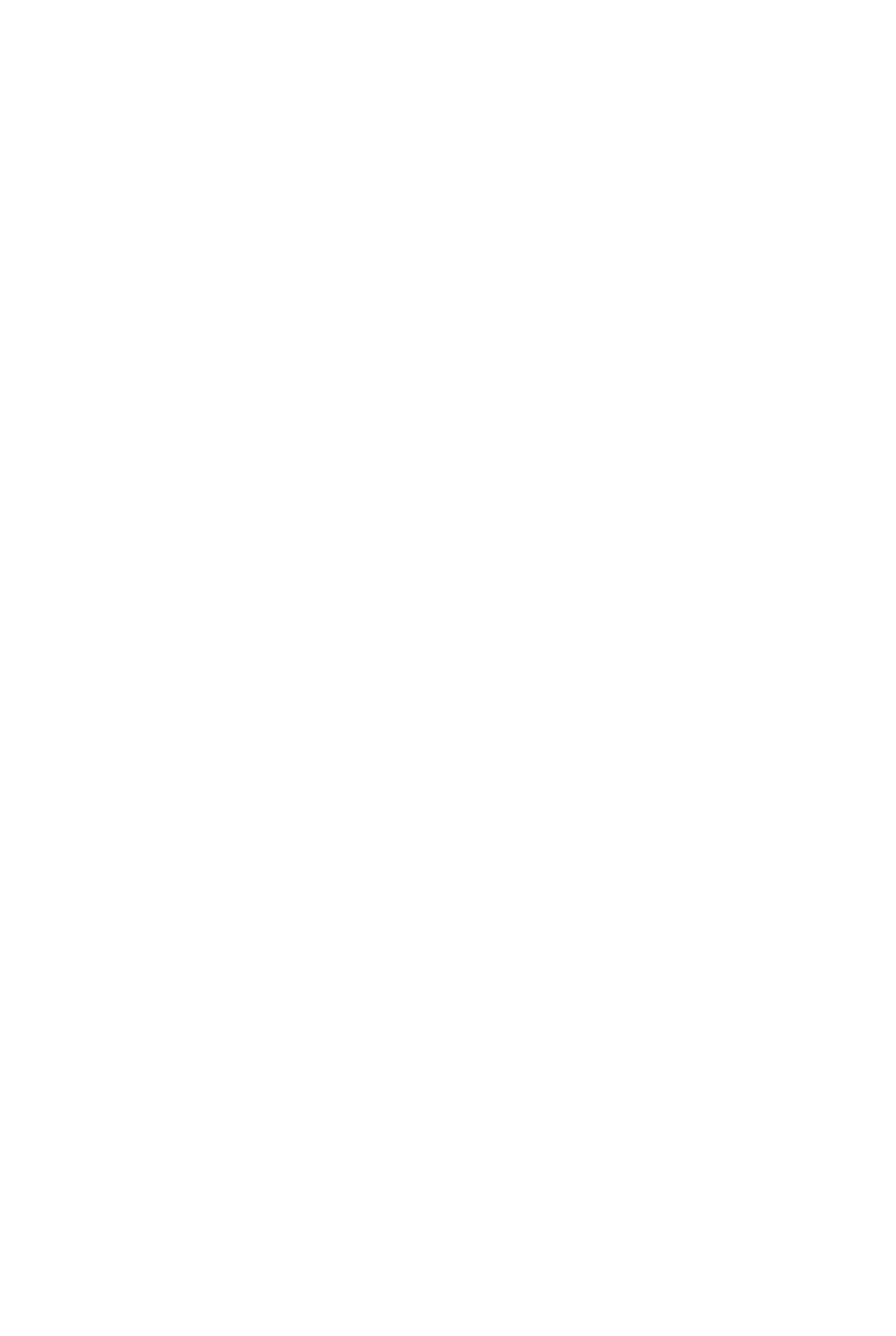
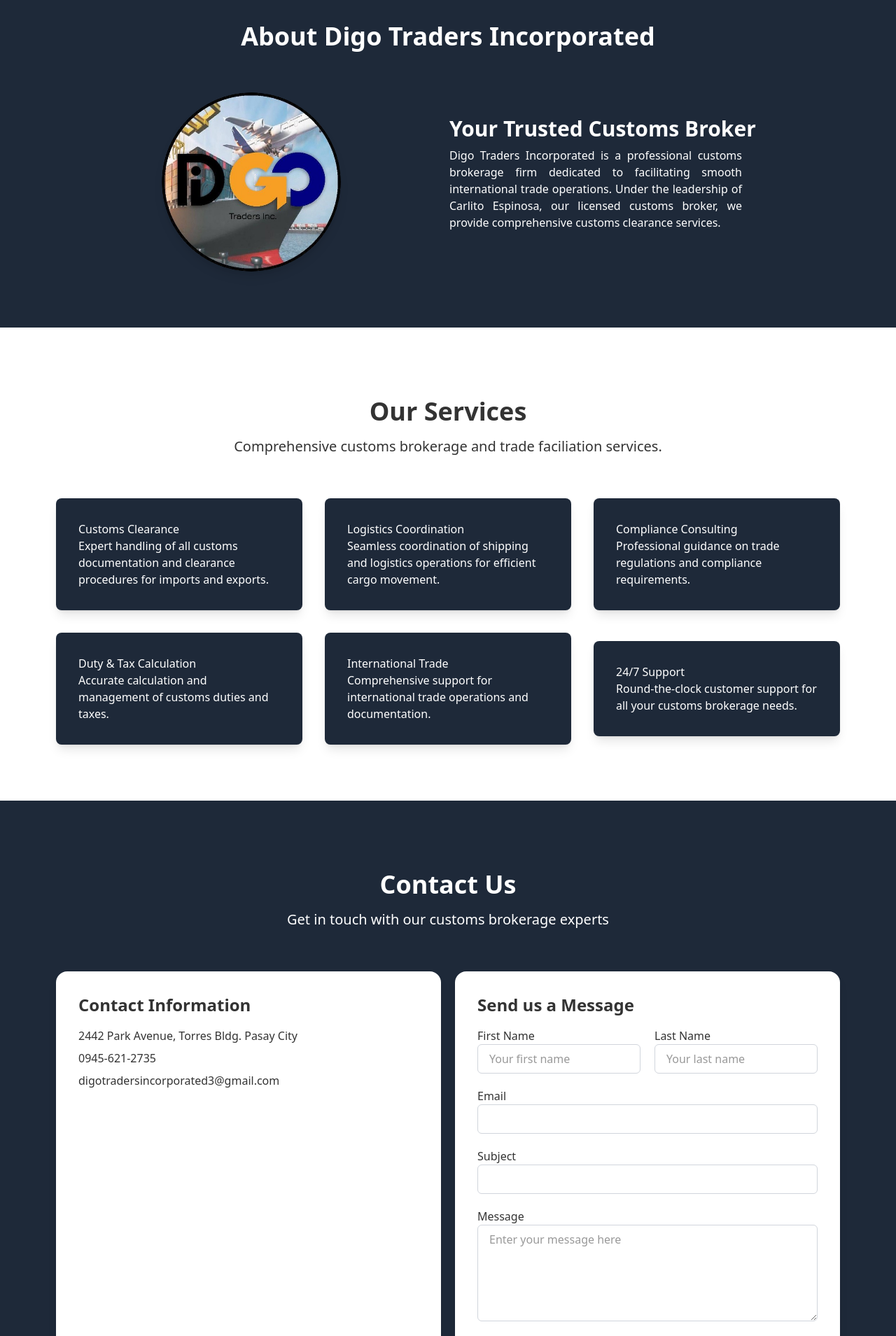
Before and after one commit to rastynkhen18/DigoTradersIncorporated-LandingPage, a React (Vite) app: page / in a window 1280 px wide. Shown: the part 880-2789 px from the top of the page at 70% size. Before the commit the page ends 812 px from the top, so only its background shows below. Built offline with nearby package versions, Linux system fonts and the light colour scheme.

Commit message:
Merged Updates

```diff
--- a/src/App.jsx
+++ b/src/App.jsx
@@ -2,6 +2,9 @@ import React from 'react'
 import { BrowserRouter as Router, Routes, Route } from 'react-router-dom';
 import Header from './components/Header';
 import Home from './pages/Home';
+import About from './pages/About'
+import Services from './pages/Services';
+import Contacts from './pages/Contacts';
 
 const App = () => {
   return (
@@ -10,6 +13,9 @@ const App = () => {
       <Header />
       <Routes>
         <Route path="/" element={<Home />} />
+        <Route path="/About" element={<About />} />
+        <Route path="/Services" element={<Services />}/>
+        <Route path='/Contacts' element={<Contacts/>}/>
       </Routes>
     </Router>
     </div>
--- /dev/null
+++ b/src/components/Footer.jsx
@@ -0,0 +1,42 @@
+import React from 'react'
+import Logo from "../assets/DigoTradersIncorporated_logo.png";
+
+const Footer = () => {
+    return (
+        <footer className="bg-[#222] text-[#fff] px-8 py-10">
+            <div className="grid md:grid-cols-3 gap-10">
+                <div className='flex items-center gap-2'>
+                    <img src={Logo} alt="Digo Traders Logo" className="w-12 mb-3" />
+                    <div><h1 className='text-base text-[var(--primary-color)] md:text-2xl' >DiGO Traders Inc,</h1>
+                        <p className="text-sm">
+                            Your trusted partner in customs brokerage and international trade facilitation.
+                        </p></div>
+                </div>
+
+                <div>
+                    <h1 className="font-semibold text-lg mb-2">Quick Links</h1>
+                    <ul className="space-y-1 text-sm">
+                        <li><a href="/" className="hover:text-[var(--primary-color)]">Home</a></li>
+                        <li><a href="/about" className="hover:text-[var(--primary-color)]">About</a></li>
+                        <li><a href="/services" className="hover:text-[var(--primary-color)]">Services</a></li>
+                        <li><a href="/contact" className="hover:text-[var(--primary-color)]">Contact</a></li>
+                    </ul>
+                </div>
+
+                <div>
+                    <h1 className="font-semibold text-lg mb-2">Contact Info</h1>
+                    <p className="text-sm">2442 Park Avenue, Torres Bldg.</p>
+                    <p className="text-sm">Pasay City</p>
+                    <p className="text-sm">Tel: (02) 835 6789</p>
+                    <p className="text-sm">Mobile: 0976-590-9243</p>
+                </div>
+            </div>
+
+            <div className="mt-10 text-center text-base text-gray-400">
+                © 2025 Digo Traders Incorporated. All rights reserved.
+            </div>
+        </footer>
+    )
+}
+
+export default Footer
--- a/src/components/Header.jsx
+++ b/src/components/Header.jsx
@@ -10,6 +10,7 @@ const Header = () => {
 
   const navLinks = [
     { name: "Home", path: "/" },
+    { name: "About", path: "/about" },
     {
       name: "Services",
       path: "/services",
@@ -41,9 +42,7 @@ const Header = () => {
         },
       ],
     },
-
-    { name: "About", path: "/about" },
-    { name: "Contact", path: "/contact" },
+    { name: "Contacts", path: "/contacts" },
     { name: "Galley", path: "/gallery" },
   ];
 
@@ -56,7 +55,7 @@ const Header = () => {
             alt="Digo Traders Incorporated Logo"
             className="h-12 w-auto mx-5"
           />
-          {/* <h1 className='text-2xl' >The 49th Denver</h1> */}
+          <h1 className='text-base text-[var(--primary-color)] md:text-2xl' >DiGO Traders Inc,</h1>
         </div>
         <nav className="hidden md:flex items-center gap-5">
           <ul className="flex gap-7">
--- a/src/index.css
+++ b/src/index.css
@@ -5,7 +5,8 @@
   --text-color: #333333;
   --primary-color:#e08300;
   /* --primary-color: #f79f24; */
-  --secondary-color:#010080;
+  --secondary-color:#1e2939;
+  /* --secondary-color:#1e40af;     */
   --primary-hover: #c47100;
 
 }
@@ -15,7 +16,8 @@
   --text-color: #ffffff;
   --primary-color:#e08300;
   /* --primary-color: #f79f24; */
-  --secondary-color:#010080;
+  --secondary-color:#1e2939;
+  /* --secondary-color:#1e40af;    */
   --primary-hover: #c47100;
 }
 
--- a/src/pages/About.jsx
+++ b/src/pages/About.jsx
@@ -0,0 +1,38 @@
+import React from "react";
+import Logo from "../assets/DigoTradersIncorporated_logo.png";
+
+const About = () => {
+  return (
+    <div>
+      <main className="flex flex-col justify-between items-center bg-gray-800 p-5 md:p-20">
+        <h1 className="text-3xl text-center text-[#fff] sm:text-center md:text-4xl font-bold mt-5">
+          About Digo Traders Incorporated
+        </h1>
+        <div className="grid md:grid-cols-2 gap-1 items-center mt-15">
+          <div>
+            {" "}
+            <img
+              src={Logo}
+              alt="Digo Traders Incorporated Logo"
+              className="w-64 h-64 mx-auto rounded-full shadow-lg  object-cover"
+            />
+          </div>
+
+          <div>
+            <h1 className="text-3xl font-black mb-2 text-center text-[#fff] md:text-start">
+              Your Trusted Customs Broker
+            </h1>
+            <p className="mb-6 text-[#fff] sm:text-center md:text-justify md:mx-0 md:mr-35">
+            Digo Traders Incorporated is a professional customs brokerage firm
+              dedicated to facilitating smooth international trade operations.
+              Under the leadership of Carlito Espinosa, our licensed customs
+              broker, we provide comprehensive customs clearance services.
+            </p>
+          </div>
+        </div>
+      </main>
+    </div>
+  );
+};
+
+export default About;
--- /dev/null
+++ b/src/pages/Contacts.jsx
@@ -0,0 +1,65 @@
+import React from "react";
+
+const Contacts = () => {
+    return (
+        <div>
+            <main className="flex flex-col justify-between items-center bg-gray-800 p-5 md:p-20">
+                <h1 className="text-4xl font-bold mb-4 mt-5 text-[#fff]">
+                    Contact Us
+                </h1>
+                <p className="text-xl mb-15 text-[#fff]">
+                    Get in touch with our customs brokerage experts
+                </p>
+                <div className="grid md:grid-cols-2 items-center gap-5 w-full max-w-6xl">
+
+                    <div className="bg-[var(--bg-color)] p-8 rounded-2xl shadow-lg flex flex-col h-full">
+                        <h1 className="text-2xl font-semibold mb-4 text-[var(--text-color)]">Contact Information</h1>
+                        <p className="mb-2 text-[var(--text-color)]">
+                            2442 Park Avenue, Torres Bldg.
+                            Pasay City
+                        </p>
+                        <p className="mb-2 text-[var(--text-color)]">
+                            0945-621-2735
+                        </p>
+                        <p className="mb-2 text-[var(--text-color)]">
+                            digotradersincorporated3@gmail.com
+                        </p>
+                    </div>
+
+                    <div className="bg-[var(--bg-color)] p-8 rounded-2xl shadow-lg flex flex-col h-full">
+                        <h1 className="text-2xl font-semibold mb-4 text-[var(--text-color)]">Send us a Message</h1>
+                        <div className="grid md:grid-cols-2 gap-5 items-center">
+                            <div>
+                                <label htmlFor="">First Name</label>
+                                <input type="text" placeholder="Your first name" className="w-full border border-gray-300 rounded-md px-4 py-2"/>
+                            </div>
+
+                            <div>
+                                <label htmlFor="">Last Name</label>
+                                <input type="text" placeholder="Your last name" className="w-full border border-gray-300 rounded-md px-4 py-2" />
+                            </div>
+
+                            <div className="md:col-span-2">
+                                <label htmlFor="">Email</label>
+                                <input type="email" className="w-full border border-gray-300 rounded-md px-4 py-2"/>
+                            </div>
+
+                            <div className="md:col-span-2">
+                                <label htmlFor="">Subject</label>
+                                <input type="text" className="w-full border border-gray-300 rounded-md px-4 py-2" />
+                            </div>
+
+                            <div className="md:col-span-2">
+                               <label htmlFor="">Message</label>
+                                <textarea id="message" name="message" rows="5" placeholder="Enter your message here" className="w-full border border-gray-300 rounded-md px-4 py-2"></textarea>
+                            </div>
+                        </div>
+                    </div>
+
+                </div>
+            </main>
+        </div>
+    );
+};
+
+export default Contacts;
--- a/src/pages/Home.jsx
+++ b/src/pages/Home.jsx
@@ -1,11 +1,14 @@
 import React from 'react'
 import { useState, useEffect } from 'react';
-import Header from '../components/Header';
 import CustomButton from '../components/CustomButton';
 import BlurredButton from '../components/BlurredButton';
 // import Background from '../assets/DigoTradersIncorporated_bg.png';
 import { Link } from 'react-router-dom';
 import { motion } from 'framer-motion';
+import About from './About'
+import Services from './Services';
+import Contacts from './Contacts';
+import Footer from '../components/Footer';
 
 function useIsMobile() {
     const [isMobile, setIsMobile] = useState(window.innerWidth < 640); // Tailwind's sm = 640px
@@ -52,6 +55,10 @@ const Home = () => {
                     </div>
                 </motion.div>
             </main>
+            <About/>
+            <Services/>
+            <Contacts/>
+            <Footer/>
         </>
     )
 }
--- /dev/null
+++ b/src/pages/Services.jsx
@@ -0,0 +1,59 @@
+import React from "react";
+
+const Services = () => {
+  return (
+    <div>
+      <main className="flex flex-col justify-center items-center bg-[var(--bg-color)] p-5 md:p-20">
+        <h1 className="text-4xl font-bold mb-4 mt-5 text-[var(--text-color)]">Our Services</h1>
+        <p className="text-xl mb-15 text-[var(--text-color)]">
+          Comprehensive customs brokerage and trade faciliation services.
+        </p>
+        <div className="grid md:grid-cols-3 gap-8 items-center">
+          <div className="bg-gray-800 text-white p-8 rounded-lg shadow-lg">
+            <h1>Customs Clearance</h1>
+            <p>
+              Expert handling of all customs documentation and clearance
+              procedures for imports and exports.
+            </p>
+          </div>
+          <div className="bg-gray-800 text-white p-8 rounded-lg shadow-lg">
+            <h1>Logistics Coordination</h1>
+            <p>
+              Seamless coordination of shipping and logistics operations for
+              efficient cargo movement.
+            </p>
+          </div>
+          <div className="bg-gray-800 text-white p-8 rounded-lg shadow-lg">
+            <h1>Compliance Consulting</h1>
+            <p>
+              Professional guidance on trade regulations and compliance
+              requirements.
+            </p>
+          </div>
+          <div className="bg-gray-800 text-white p-8 rounded-lg shadow-lg">
+            <h1>Duty & Tax Calculation</h1>
+            <p>
+              Accurate calculation and management of customs duties and taxes.
+            </p>
+          </div>
+          <div className="bg-gray-800 text-white p-8 rounded-lg shadow-lg">
+            <h1>International Trade</h1>
+            <p>
+              Comprehensive support for international trade operations and
+              documentation.
+            </p>
+          </div>
+          <div className="bg-gray-800 text-white p-8 rounded-lg shadow-lg">
+            <h1>24/7 Support</h1>
+            <p>
+              Round-the-clock customer support for all your customs brokerage
+              needs.
+            </p>
+          </div>
+        </div>
+      </main>
+    </div>
+  );
+};
+
+export default Services;
```
